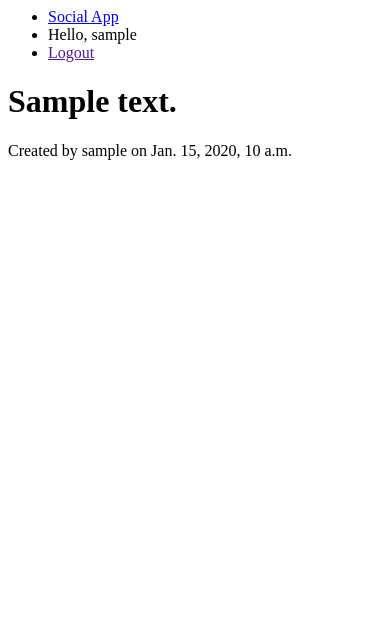
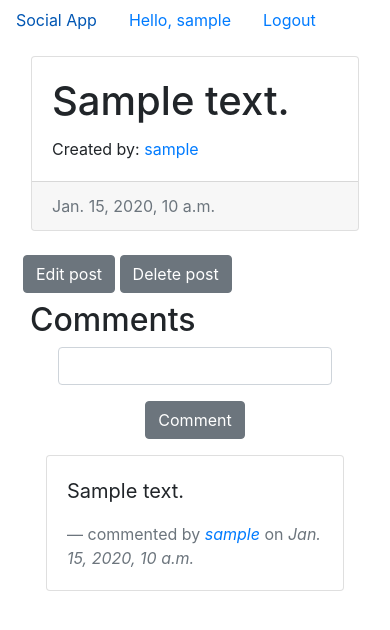
Before and after one commit to sven971105/Django-social-app, a Django app: page /post/1 in a window 390 px wide. Shown: the top 630 px of the page. Run offline with Django 3.2, Linux system fonts and the light colour scheme; a user stored in the database is signed in; tables that the repository leaves empty hold one stand-in row (values such as "Sample post"); some libraries are stand-ins or nearby versions.

Commit message:
[8] Add user profile, post delete update, comment create

```diff
--- /dev/null
+++ b/app/forms.py
@@ -0,0 +1,14 @@
+from django import forms
+from app import models
+
+
+class CommentForm(forms.ModelForm):
+    class Meta:
+        model = models.Comment
+        fields = ['text']
+
+
+class PostForm(forms.ModelForm):
+    class Meta:
+        model = models.Post
+        fields = ['text']
--- a/app/templates/base.html
+++ b/app/templates/base.html
@@ -4,6 +4,11 @@
       {% block title %}
       {% endblock %}
     </title>
+
+    <link rel="stylesheet" href="https://maxcdn.bootstrapcdn.com/bootstrap/4.0.0/css/bootstrap.min.css">
+    <script src="https://maxcdn.bootstrapcdn.com/bootstrap/4.0.0/js/bootstrap.min.js"></script>
+    <script src="https://code.jquery.com/jquery-3.2.1.slim.min.js"></script>
+    <script src="https://cdnjs.cloudflare.com/ajax/libs/popper.js/1.12.9/umd/popper.min.js"></script>
   </head>
   <body>
     {% include 'nav.html' %}
--- a/app/templates/nav.html
+++ b/app/templates/nav.html
@@ -1,12 +1,21 @@
-<nav>
-  <ul>
-    <li><a href="{% url 'post_list' %}">Social App</a></li>
-    {% if  user.is_authenticated %}
-      <li>Hello, {{ user.username }}</li>
-      <li><a href="">Logout</a></li>
-    {% else %}
-      <li><a href="">Login</a></li>
-      <li><a href="">Register</a></li>
-    {% endif %}
+<ul class="nav">
+  <li class="nav-item">
+    <a class="nav-link active" href="{% url 'post_list' %}">Social App</a>
+  </li>
+
+  {% if user.is_authenticated %}
+    <li class="nav-item">
+      <a class="nav-link active" href="{% url 'user_profile' %}">Hello, {{ user.username }}</a>
+    </li>
+    <li class="nav-item">
+      <a class="nav-link active" href="">Logout</a>
+    </li>
+  {% else %}
+    <li class="nav-item">
+      <a class="nav-link active" href="">Login</a>
+    </li>
+    <li class="nav-item">
+      <a class="nav-link active" href="">Register</a>
+    </li>
+  {% endif %}
   </ul>
-</nav>
--- a/app/templates/post_detail.html
+++ b/app/templates/post_detail.html
@@ -5,6 +5,70 @@
 {% endblock%}
 
 {% block content %}
-  <h1>{{ post.text }}</h1>
-  <p>Created by {{ post.created_by.username }} on {{ post.created_at }}</p>
+  <div class="container">
+    <div class="p-3">
+      <div class="card">
+        <div class="card-body">
+          <h1 class="card-title">
+            {{ post.text }}
+            {% if post.created_at|date:"Y-m-d H:i" != post.updated_at|date:"Y-m-d H:i" %}
+              <small><i>(edited)</i></small>
+            {% endif %}
+          </h1>
+          <p class="card-text">Created by:
+            <a href="">{{ post.created_by.username }}</a>
+          </p>
+        </div>
+        <div class="card-footer text-muted">
+          {{ post.created_at }}
+        </div>
+      </div>
+    </div>
+
+    <div class="m-2">
+      {% if user == post.created_by %}
+        <a class="btn btn-secondary" href="{% url 'post_edit' post.id %}">Edit post</a>
+        <a class="btn btn-secondary" href="{% url 'post_delete' post.id %}">Delete post</a>
+      {% endif %}
+    </div>
+
+    <div class=" col-sm-12">
+      <h2>Comments</h2>
+
+      <form action="{% url 'comment_create' post.id %}" method="post" class="form-inline justify-content-center">
+        {% csrf_token %}
+        <!--{{ form.as_p }}-->
+        <div class="form-group mx-2">
+          <input class="form-control" type="text" name="text" required="" id="id_text" maxlength="200">
+        </div>
+        <input class="btn btn-secondary" type="submit" value="Comment" />
+      </form>
+
+      {% if post.comments.all %}
+        {% regroup post.comments.all|dictsortreversed:"created_at" by created_at as comments %}
+        {% for comment_group in comments %}
+          {% for comment in comment_group.list %}
+          <div class="card m-3">
+            <div class="card-body">
+              <blockquote class="blockquote mb-0">
+                <p>
+                  {{ comment.text }}
+                  {% if comment.created_at|date:"Y-m-d H:i" !=  comment.updated_at|date:"Y-m-d H:i" %}
+                    <small><i>(edited)</i></small>
+                  {% endif %}
+                </p>
+                <footer class="blockquote-footer">commented by
+                  <cite><a href="">{{ comment.created_by.username }}</a></cite>
+                  on <cite>{{ comment.created_at }}</cite>
+                </footer>
+              </blockquote>
+            </div>
+          </div>
+          {% endfor%}
+        {% endfor %}
+      {% else %}
+        <p> No comments yet.</p>
+      {% endif %}
+    </div>
+  </div>
 {% endblock %}
--- a/app/urls.py
+++ b/app/urls.py
@@ -1,8 +1,26 @@
 from django.urls import path
-from app.views import index, PostListView, post_detail
+from app.views import (
+  index,
+  PostListView,
+  post_detail,
+  post_edit,
+  PostEditView,
+  post_delete,
+  PostDeleteView,
+  UserProfileView,
+  comment_create,
+  CommentCreateView,
+)
 
 urlpatterns = [
   path('', index, name='post_list'),
   path('', PostListView.as_view(), name='post_list'),
   path('post/<int:pk>', post_detail, name='post_detail'),
+  path('post/<int:pk>/edit', post_edit, name='post_edit'),
+  path('post/<int:pk>/edit', PostEditView.as_view(), name='post_edit'),
+  path('post/<int:pk>/delete', post_delete, name='post_delete'),
+  path('post/<int:pk>/delete', PostDeleteView.as_view(), name='post_delete'),
+  path('post/<int:pk>/comment/create', comment_create, name='comment_create'),
+  path('post/<int:pk>/comment/create', CommentCreateView.as_view(), name='comment_create'),
+  path('userprofile', UserProfileView.as_view(), name='user_profile'),
 ]
--- a/app/views.py
+++ b/app/views.py
@@ -1,24 +1,29 @@
 from django.http import HttpResponse
-from django.shortcuts import render
+from django.shortcuts import render, redirect
+from django.urls import reverse_lazy
 
 from django.views import View
-from django.views.generic import TemplateView, ListView
+from django.views.generic import (
+    TemplateView, ListView,
+    CreateView, UpdateView, DeleteView
+)
 
-from app.models import Post
+from app.forms import CommentForm, PostForm
+from app.models import Post, Comment
+
+# def index(request):
+#     return HttpResponse("Welcome to the SocialApp!")
 
 def index(request):
-    return HttpResponse("Welcome to the SocialApp!")
-
-# def index(request):
-#     post_list = Post.objects.all()
-#     return render(request, 'index.html', {'post_list': post_list})
+    post_list = Post.objects.all()
+    return render(request, 'index.html', {'post_list': post_list})
 
 
-class PostListView(View):
+# class PostListView(View):
 
-    def get(self, request, *args, **kwargs):
-        post_list = Post.objects.all()
-        return render(request, 'index.html', {'post_list': post_list})
+#     def get(self, request, *args, **kwargs):
+#         post_list = Post.objects.all()
+#         return render(request, 'index.html', {'post_list': post_list})
 
 
 # class PostListView(TemplateView):
@@ -32,12 +37,87 @@ class PostListView(View):
 #         return context
 
 
-# class PostListView(ListView):
-#     template_name = 'index.html'
-#     model = Post
-#     context_object_name = 'post_list'
+class PostListView(ListView):
+    template_name = 'index.html'
+    model = Post
+    context_object_name = 'post_list'
 
 
 def post_detail(request, pk):
     post = Post.objects.get(id=pk)
-    return render(request, "post_detail.html", {"post": post})
+    form = CommentForm()
+    return render(request, "post_detail.html",
+                    {"post": post, "form": form})
+
+class UserProfileView(TemplateView):
+    template_name = 'user_profile.html'
+
+def comment_create(request, pk):
+    if request.method == "POST":
+        form = CommentForm(request.POST)
+        if form.is_valid():
+            post = Post.objects.get(id=pk)
+            Comment.objects.create(
+                created_by=request.user,
+                post=post,
+                **form.cleaned_data
+            )
+            return redirect(reverse_lazy("post_detail", kwargs={"pk": pk}))
+
+class CommentCreateView(CreateView):
+    model = Comment
+    fields = ['text']
+
+    def form_valid(self, form):
+        import pdb;pdb.set_trace();
+        post = Post.objects.get(id=self.kwargs['pk'])
+        Comment.objects.create(
+            created_by=self.request.user,
+            post=post,
+            **form.cleaned_data
+        )
+        return redirect(reverse_lazy("post_detail", kwargs={"pk": self.kwargs['pk']}))
+
+def post_edit(request, pk):
+    if request.method == "POST":
+        form = PostForm(request.POST)
+        if form.is_valid():
+            post = Post.objects.get(pk=pk)
+            post.text = form.cleaned_data['text']
+            post.save()
+            return redirect(reverse_lazy("post_detail", kwargs={"pk": pk}))
+    elif request.method == "GET":
+        post = Post.objects.get(pk=pk)
+        data= {"text": post.text}
+        form = PostForm(initial=data)
+        return render(request, "post_update.html",
+                      {"post": post, "form":form})
+
+class PostEditView(UpdateView):
+    model = Post
+    fields = ['text']
+    template_name = 'post_update.html'
+
+    def form_valid(self, form):
+        post = Post.objects.get(pk=self.kwargs['pk'])
+        post.text = form.cleaned_data['text']
+        post.save()
+        return redirect(reverse_lazy("post_detail", kwargs={"pk": self.kwargs['pk']}))
+
+
+def post_delete(request, pk):
+    if request.method == "POST":
+        post = Post.objects.get(pk=pk)
+        post.delete()
+        return redirect(reverse_lazy("index"))
+    elif request.method == "GET":
+        post = Post.objects.get(pk=pk)
+        return render(request, "post_delete.html",
+                      {"post": post})
+
+class PostDeleteView(DeleteView):
+    template_name = "post_delete.html"
+    model = Post
+
+    def get_success_url(self):
+        return reverse_lazy('post_list')
```
Also changed, not shown: app/templates/index.html (+14 -4 lines), app/templates/post_delete.html (added, +15 -0 lines), app/templates/post_update.html (added, +15 -0 lines), app/templates/user_profile.html (added, +16 -0 lines).
